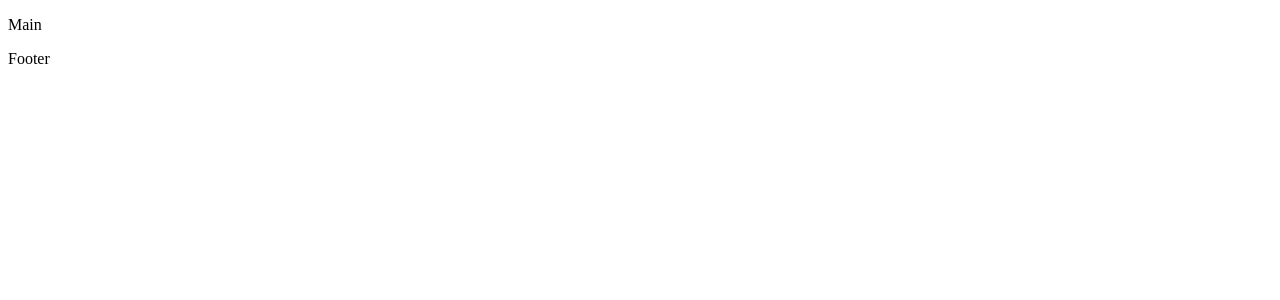
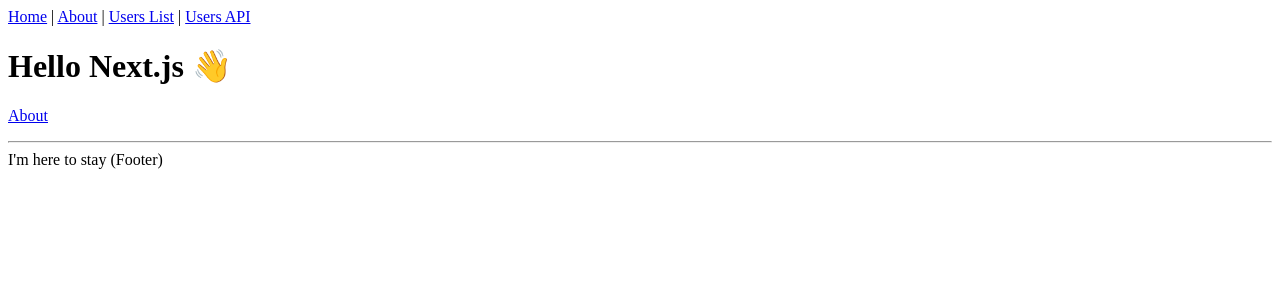
Before and after one commit to renankanu/kanu-portifolio, a Next.js app: page / in a window 1280 px wide. Shown: the top 300 px of the page. Built offline with nearby package versions, Linux system fonts and the light colour scheme.

Commit message:
Init styled components

```diff
--- /dev/null
+++ b/components/BaseButton.tsx
@@ -0,0 +1,3 @@
+export default function BaseButton(){
+    return<div></div>
+}
--- /dev/null
+++ b/components/Layout.tsx
@@ -0,0 +1,41 @@
+import React, { ReactNode } from 'react'
+import Link from 'next/link'
+import Head from 'next/head'
+
+type Props = {
+  children?: ReactNode
+  title?: string
+}
+
+const Layout = ({ children, title = 'This is the default title' }: Props) => (
+  <div>
+    <Head>
+      <title>{title}</title>
+      <meta charSet="utf-8" />
+      <meta name="viewport" content="initial-scale=1.0, width=device-width" />
+    </Head>
+    <header>
+      <nav>
+        <Link href="/">
+          <a>Home</a>
+        </Link>{' '}
+        |{' '}
+        <Link href="/about">
+          <a>About</a>
+        </Link>{' '}
+        |{' '}
+        <Link href="/users">
+          <a>Users List</a>
+        </Link>{' '}
+        | <a href="/api/users">Users API</a>
+      </nav>
+    </header>
+    {children}
+    <footer>
+      <hr />
+      <span>I'm here to stay (Footer)</span>
+    </footer>
+  </div>
+)
+
+export default Layout
--- a/package.json
+++ b/package.json
@@ -10,7 +10,8 @@
   "dependencies": {
     "next": "9.4.4",
     "react": "16.13.1",
-    "react-dom": "16.13.1"
+    "react-dom": "16.13.1",
+    "styled-components": "^5.1.1"
   },
   "devDependencies": {
     "@types/node": "^14.0.27",
--- a/pages/index.tsx
+++ b/pages/index.tsx
@@ -1,25 +1,19 @@
 import Head from 'next/head'
+import Link from 'next/link'
+import Layout from '../components/Layout'
 
-export default function Home() {
+const Home = () => {
   const title = "<RenanKanu>"
   return (
-    <div className="container">
-      <Head>
-        <title>{title}</title>
-        <link rel="icon" href="/favicon.ico" />
-      </Head>
-
-      <main>
-        <div>
-          <p>Main</p>
-        </div>
-      </main>
-
-      <footer>
-       <div>
-         <p>Footer</p>
-       </div>
-      </footer>
-    </div>
+    <Layout title="Home | Next.js + TypeScript Example">
+     <h1>Hello Next.js 👋</h1>
+      <p>
+        <Link href="/about">
+          <a>About</a>
+        </Link>
+       </p>
+    </Layout>
   )
 }
+
+export default Home;
```
Also changed, not shown: 1 other file (tests, documents, lock files or other folders).
